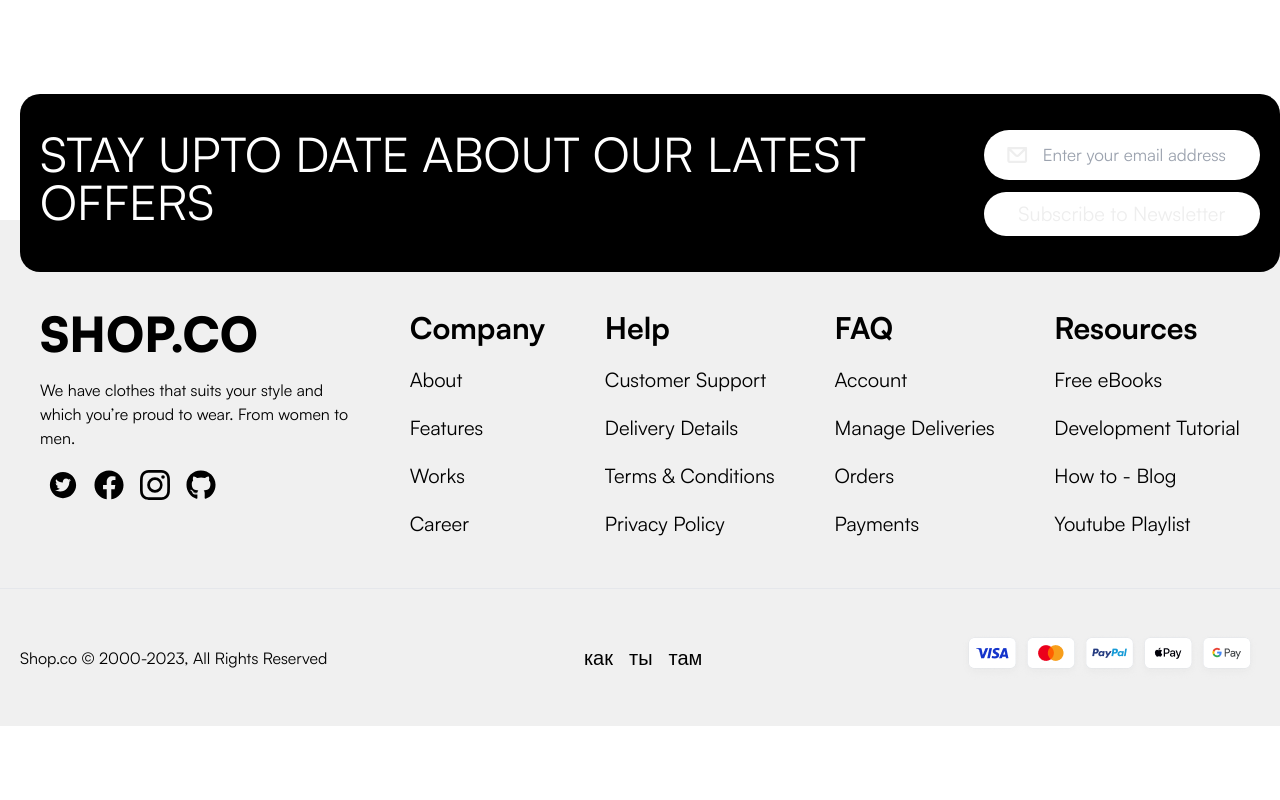
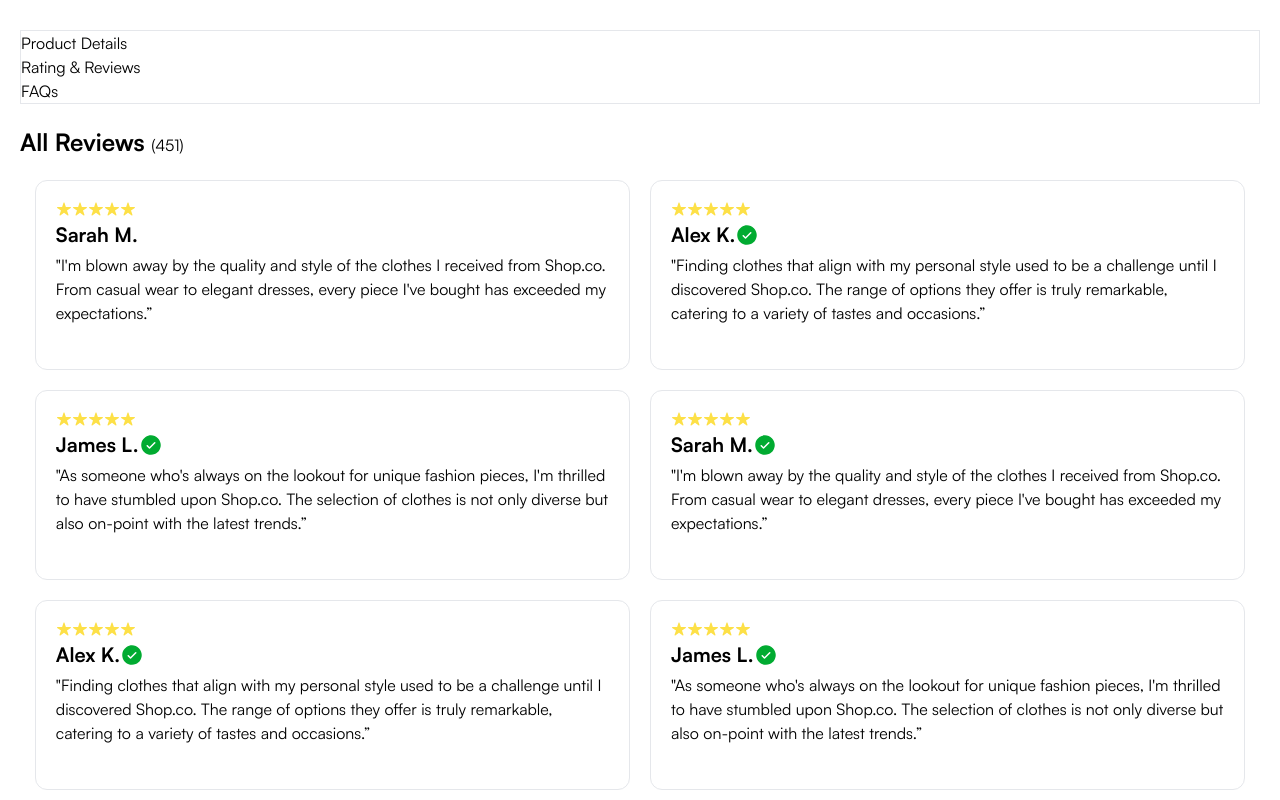
Before and after one commit to AsadbekBahromov21/team, a React (Vite) app: page /products/1 in a window 1280 px wide. Shown: the part 660-1460 px from the top of the page. Before the commit the page ends 1386 px from the top, so only its background shows below. Built offline with nearby package versions, Linux system fonts and the light colour scheme; no server answers.

Commit message:
aboutdagi customerni tugattim

```diff
--- /dev/null
+++ b/src/components/customer/Customer.jsx
@@ -0,0 +1,137 @@
+import React from "react";
+import { IoIosStar } from "react-icons/io";
+import imges from "../../assets/galichka.svg";
+import SectionTitle from "../../components/section/Section";
+import { Swiper, SwiperSlide } from "swiper/react";
+import { Autoplay } from "swiper/modules";
+
+const Customer = () => {
+  return (
+    <div className="w-full container mx-auto">
+      <div className=" w-full  justify-center gap-5 flex flex-wrap">
+
+<div className="w-full border">
+    <p>Product Details</p>
+    <p>Rating & Reviews</p>
+    <p>FAQs</p>
+</div>
+
+        <div className="w-full">
+          <p className="text-[24px] font-bold">All Reviews  <span className="text-[16px] font-normal">(451)</span></p>
+        </div>
+        <div className="border rounded-xl h-[190px] w-[48%]">
+          <div className="flex ml-5 mt-5">
+            <IoIosStar className="text-yellow-300" />
+            <IoIosStar className="text-yellow-300" />
+            <IoIosStar className="text-yellow-300" />
+            <IoIosStar className="text-yellow-300" />
+            <IoIosStar className="text-yellow-300" />
+          </div>
+          <div className="flex ml-5 mt-1">
+            <p className="font-bold text-xl">Sarah M.</p>
+            {/* <img src={svg} alt="" /> */}
+          </div>
+          <p className="flex ml-5 mt-1 mb-5 mr-5">
+            "I'm blown away by the quality and style of the clothes I received
+            from Shop.co. From casual wear to elegant dresses, every piece I've
+            bought has exceeded my expectations.”
+          </p>
+        </div>
+        <div className="border rounded-xl h-[190px] w-[48%]">
+          <div className="flex ml-5 mt-5">
+            <IoIosStar className="text-yellow-300" />
+            <IoIosStar className="text-yellow-300" />
+            <IoIosStar className="text-yellow-300" />
+            <IoIosStar className="text-yellow-300" />
+            <IoIosStar className="text-yellow-300" />
+          </div>
+          <div className="flex ml-5 mt-1">
+            <p className="font-bold text-xl">Alex K.</p>
+            <img src={imges} alt="" />
+          </div>
+          <p className="flex ml-5 mt-1 mb-5 mr-5">
+            "Finding clothes that align with my personal style used to be a
+            challenge until I discovered Shop.co. The range of options they
+            offer is truly remarkable, catering to a variety of tastes and
+            occasions.”
+          </p>
+        </div>
+        <div className="border rounded-xl h-[190px] w-[48%]">
+          <div className="flex ml-5 mt-5">
+            <IoIosStar className="text-yellow-300" />
+            <IoIosStar className="text-yellow-300" />
+            <IoIosStar className="text-yellow-300" />
+            <IoIosStar className="text-yellow-300" />
+            <IoIosStar className="text-yellow-300" />
+          </div>
+          <div className="flex ml-5 mt-1">
+            <p className="font-bold text-xl">James L.</p>
+            <img src={imges} alt="" />
+          </div>
+          <p className="flex ml-5 mt-1 mb-5 mr-5">
+            "As someone who's always on the lookout for unique fashion pieces,
+            I'm thrilled to have stumbled upon Shop.co. The selection of clothes
+            is not only diverse but also on-point with the latest trends.”
+          </p>
+        </div>
+        <div className="border  w-[48%] rounded-xl h-[190px]">
+          <div className="flex ml-5 mt-5">
+            <IoIosStar className="text-yellow-300" />
+            <IoIosStar className="text-yellow-300" />
+            <IoIosStar className="text-yellow-300" />
+            <IoIosStar className="text-yellow-300" />
+            <IoIosStar className="text-yellow-300" />
+          </div>
+          <div className="flex ml-5 mt-1">
+            <p className="font-bold text-xl">Sarah M.</p>
+            <img src={imges} alt="" />
+          </div>
+          <p className="flex ml-5 mt-1 mb-5 mr-5">
+            "I'm blown away by the quality and style of the clothes I received
+            from Shop.co. From casual wear to elegant dresses, every piece I've
+            bought has exceeded my expectations.”
+          </p>
+        </div>
+        <div className="border rounded-xl  w-[48%] h-[190px]">
+          <div className="flex ml-5 mt-5">
+            <IoIosStar className="text-yellow-300" />
+            <IoIosStar className="text-yellow-300" />
+            <IoIosStar className="text-yellow-300" />
+            <IoIosStar className="text-yellow-300" />
+            <IoIosStar className="text-yellow-300" />
+          </div>
+          <div className="flex ml-5 mt-1">
+            <p className="font-bold text-xl">Alex K.</p>
+            <img src={imges} alt="" />
+          </div>
+          <p className="flex ml-5 mt-1 mb-5 mr-5">
+            "Finding clothes that align with my personal style used to be a
+            challenge until I discovered Shop.co. The range of options they
+            offer is truly remarkable, catering to a variety of tastes and
+            occasions.”
+          </p>
+        </div>
+        <div className="border rounded-xl h-[190px]  w-[48%]">
+          <div className="flex ml-5 mt-5">
+            <IoIosStar className="text-yellow-300" />
+            <IoIosStar className="text-yellow-300" />
+            <IoIosStar className="text-yellow-300" />
+            <IoIosStar className="text-yellow-300" />
+            <IoIosStar className="text-yellow-300" />
+          </div>
+          <div className="flex ml-5 mt-1">
+            <p className="font-bold text-xl">James L.</p>
+            <img src={imges} alt="" />
+          </div>
+          <p className="flex ml-5 mt-1 mb-5 mr-5">
+            "As someone who's always on the lookout for unique fashion pieces,
+            I'm thrilled to have stumbled upon Shop.co. The selection of clothes
+            is not only diverse but also on-point with the latest trends.”
+          </p>
+        </div>
+      </div>
+    </div>
+  );
+};
+
+export default Customer;
--- a/src/pages/home/singlProdutc/Singl-Produtc.jsx
+++ b/src/pages/home/singlProdutc/Singl-Produtc.jsx
@@ -4,6 +4,7 @@ import { FaCheck } from "react-icons/fa6";
 import ReactStars from "react-stars";
 import { useParams } from "react-router-dom";
 import { useGetSingleCategoryQuery } from "../../../redux/api/category-api";
+import Customer from "../../../components/customer/Customer";
 const SinglProdutc = () => {
   const { id } = useParams();
   const { data } = useGetSingleCategoryQuery(id);
@@ -107,6 +108,7 @@ const SinglProdutc = () => {
           </div>
         </div>
       </div>
+      <Customer/>
     </>
   );
 };
```
